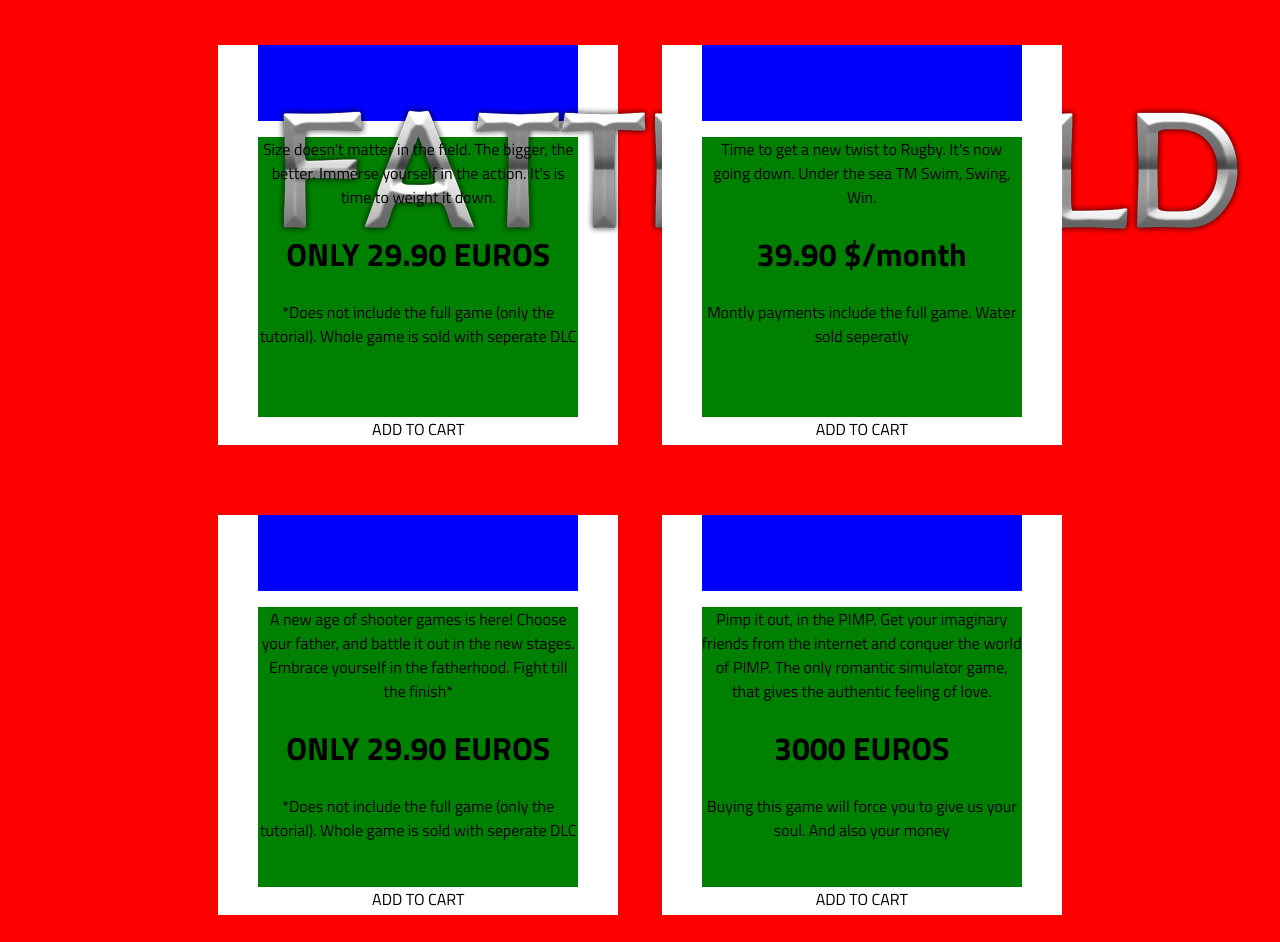
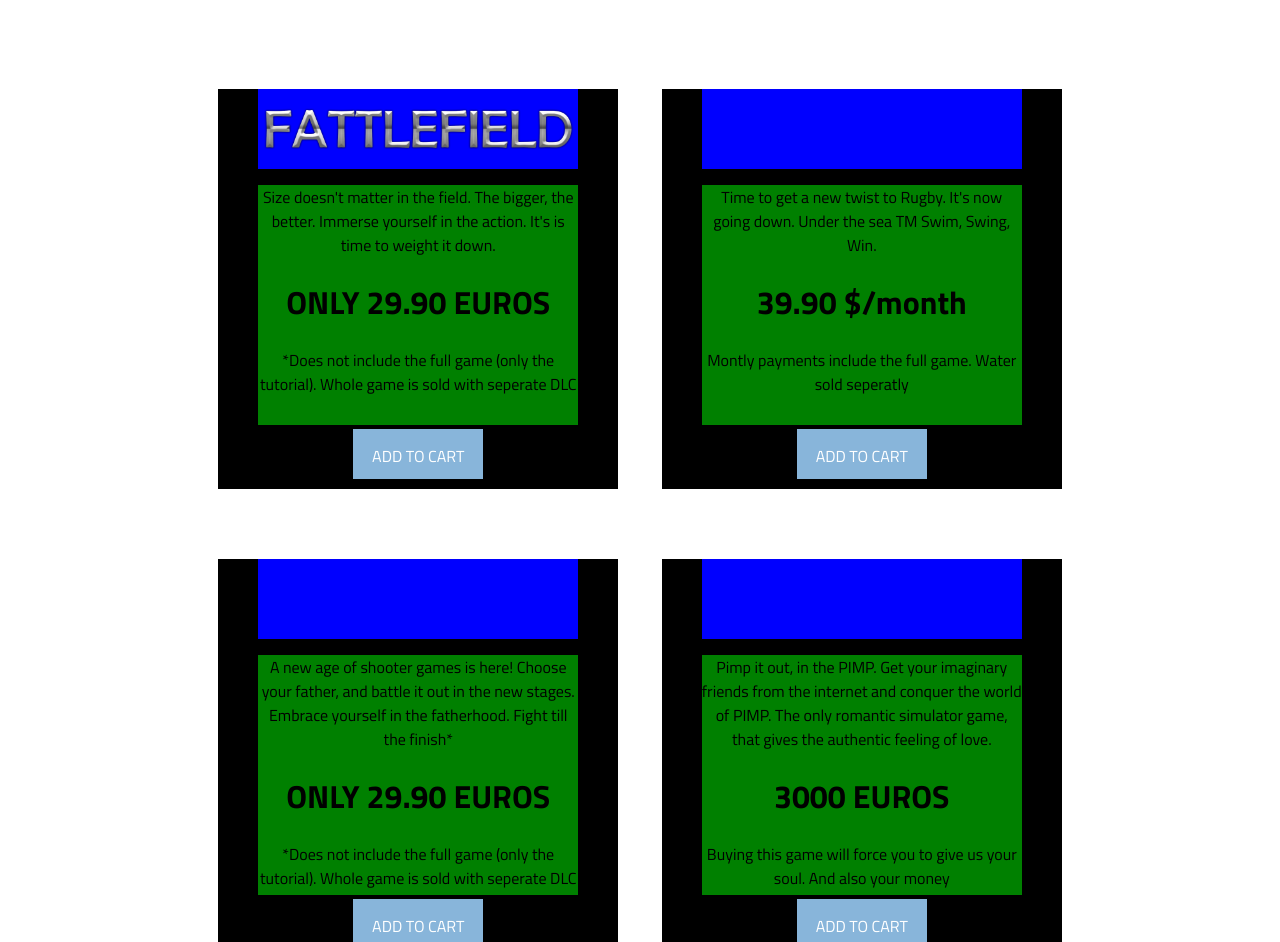
Before and after one commit to Spoxie/shiny-rotary-phone, a plain HTML site: page kauppaUUSI/kauppa.html in a window 1280 px wide. Shown: the part 471-1413 px from the top of the page. Drawn offline with Linux system fonts and the light colour scheme.

Commit message:
Update themekauppa.css

```diff
--- a/kauppaUUSI/themekauppa.css
+++ b/kauppaUUSI/themekauppa.css
@@ -1,7 +1,7 @@
- body {
+  body {
     font-family: 'Titillium Web', sans-serif;
     margin: 0 0 0 0;
-    background-color:green;
+    background-color:white;
  }
 
  .topnav {
@@ -135,15 +135,6 @@
     z-index: 5;
 }
 
-#videocontainer {
-    z-index: -5;
-    position: absolute;
-    width: 100%;
-}
-
-video {
-    width: 100%;
-}
 
 #ghost {
     height: 55px;
@@ -159,10 +150,17 @@ video {
 }
 
 #logo {
-    width: 20%;
+    width: 300px;
     display: block;
     margin: auto;
     padding: 50px;
+}
+
+
+
+#fattlefieldlogo{
+  width:100%;
+  height:100%;
 }
 
 
@@ -171,13 +169,12 @@ video {
 
 
 .flex-container {
+
 width:100%;
 height:80%;
-background-color:red;
+background-color:white;
+
 text-align: center;
-
-
-
 
   }
 
@@ -187,12 +184,12 @@ text-align: center;
 
 
 
-  /* Add a card effect for articles */
+
   .shopitem {
 
     width:400px;
     height:400px;
-    background-color: white;
+    background-color: black;
     margin: 50px 20px 20px 20px;
     display: inline-block;
 
@@ -202,19 +199,32 @@ text-align: center;
 
 
     .shopimage{
-        height:19%;
+        height:20%;
         width:80%;
         margin: 0 auto;
 
         background-color:blue;
     }
     .shoptext{
-        height:70%;
+        height:60%;
         width:80%;
         margin: 0 auto;
         background-color:green;
     }
 
-    p{
-      text-align:center;
+    .shopbutton{
+
+      margin: auto;
+      height:5%;
+      width:25%;
+      background-color: rgba(159, 212, 255, 0.856);
+      border: none;
+      color: white;
+      padding: 15px 15px;
+
+      text-decoration: none;
+      display: inline-block;
+      font-size: 16px;
+      margin: 4px 4px;
+      cursor: pointer;
     }
```
